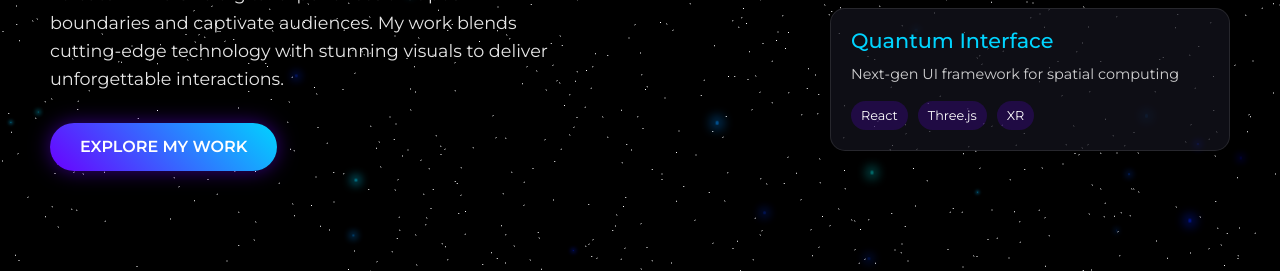
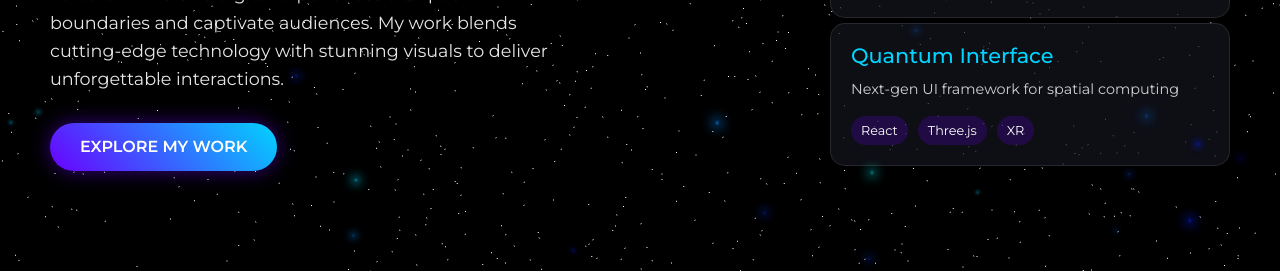
Before and after one commit to jojoking004/portfolio-with-chatbot, a plain HTML site: page index.html in a window 1280 px wide. Shown: the part 529-800 px from the top of the page. Drawn offline with nearby package versions, Linux system fonts and the light colour scheme; animation ran at ten frames a second.

Commit message:
Update index.html

```diff
--- a/index.html
+++ b/index.html
@@ -81,6 +81,7 @@
       opacity: 0.8;
       color: white;
       text-decoration: none;
+      z-index: 1;
     }
 
     .nav-item:hover {
@@ -152,18 +153,20 @@
       right: 50px;
       bottom: 100px;
       width: 400px;
-      z-index: 100;
+      z-index: -100;
+
     }
 
     .project-card {
       background: rgba(20, 20, 30, 0.7);
       border-radius: 15px;
       padding: 20px;
-      margin-bottom: 20px;
+margin-bottom: 5px;
       transition: all 0.3s ease;
       pointer-events: auto;
       cursor: pointer;
       border: 1px solid rgba(255, 255, 255, 0.1);
+
     }
 
     .project-card:hover {
```
